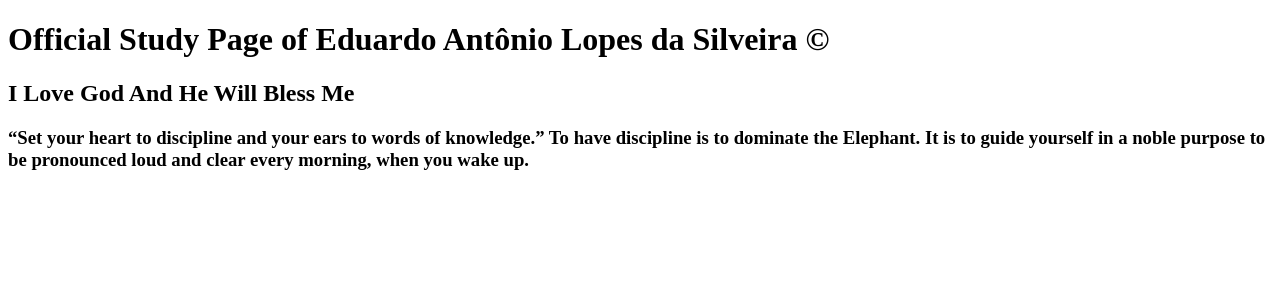
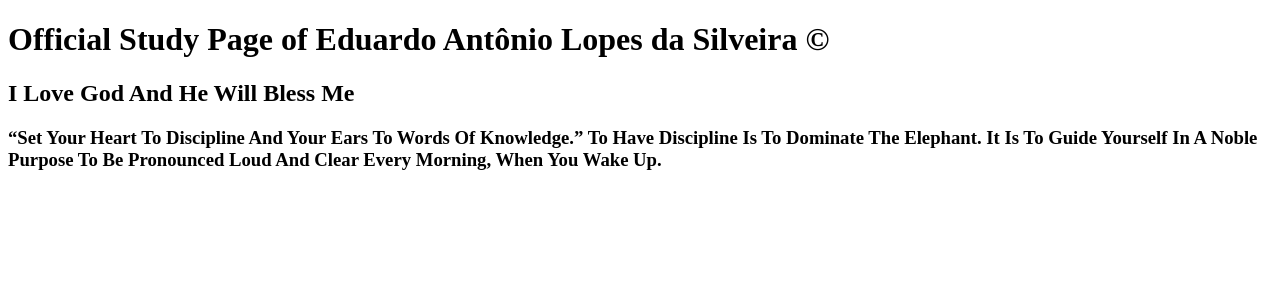
Before and after one commit to PraticasDoDudu/Curso.Dev, a Next.js app: page / in a window 1280 px wide. Shown: the top 300 px of the page. Built offline with nearby package versions, Linux system fonts and the light colour scheme.

Commit message:
God in Pages

```diff
--- a/pages/index.js
+++ b/pages/index.js
@@ -5,7 +5,7 @@ function Home() {
       <h1>Official Study Page of Eduardo Antônio Lopes da Silveira ©</h1>
       <div>
         <h2> I Love God And He Will Bless Me </h2>
-        <h3> “Set your heart to discipline and your ears to words of knowledge.” To have discipline is to dominate the Elephant. It is to guide yourself in a noble purpose to be pronounced loud and clear every morning, when you wake up.</h3>
+        <h3> “Set Your Heart To Discipline And Your Ears To Words Of Knowledge.” To Have Discipline Is To Dominate The Elephant. It Is To Guide Yourself In A Noble Purpose To Be Pronounced Loud And Clear Every Morning, When You Wake Up.</h3>
       </div>
 
     </>
```
